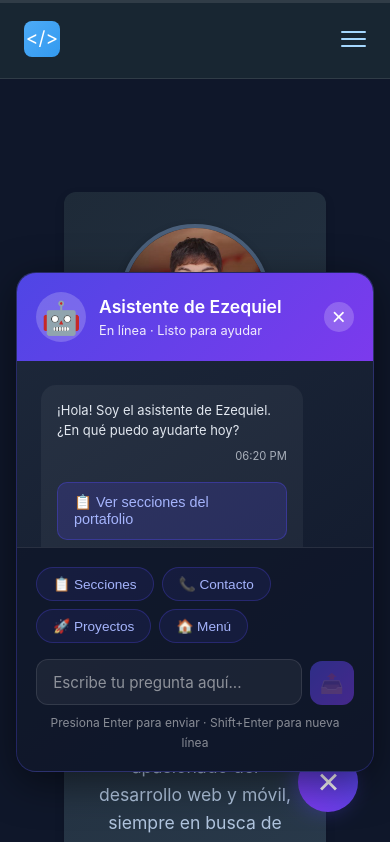
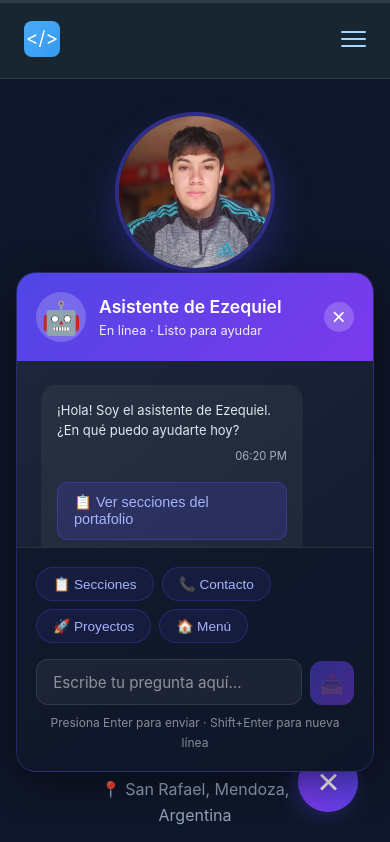
Before and after one commit to EzequielQ2004/Portafolio-Vuejs, a Vue app: page / in a window 390 px wide. Shown: the top 842 px of the page. Built offline with nearby package versions, Linux system fonts and the light colour scheme.

Commit message:
mejorar componente de datos personales

```diff
--- a/src/App.vue
+++ b/src/App.vue
@@ -345,7 +345,8 @@ onUnmounted(() => {
 
 /* Header Principal */
 .main-header {
-  padding-top: 80px; /* Para compensar el navbar fijo */
+  padding: 80px 2rem 5rem; /* Compensar navbar + padding */
+  background: #0f172a; /* Mismo fondo que app-container */
 }
 
 /* Secciones */
@@ -355,6 +356,7 @@ onUnmounted(() => {
   opacity: 0;
   transform: translateY(20px);
   transition: opacity 0.6s ease, transform 0.6s ease;
+  background: #0f172a; /* Fondo unificado */
 }
 
 .content-section.visible {
@@ -409,15 +411,6 @@ onUnmounted(() => {
   max-width: 600px;
   margin: 0 auto;
   line-height: 1.6;
-}
-
-/* Colores de fondo alternados para secciones */
-.content-section:nth-child(odd) {
-  background: linear-gradient(135deg, #0f172a 0%, #1e293b 100%);
-}
-
-.content-section:nth-child(even) {
-  background: linear-gradient(135deg, #1e293b 0%, #0f172a 100%);
 }
 
 /* Placeholder de Contacto */
--- a/src/components/DatosPersonales.vue
+++ b/src/components/DatosPersonales.vue
@@ -18,10 +18,11 @@ const telefono = '+54 2604-005223';
 </script>
 
 <template>
-<section class="datos-personales">
-  <div class="card">
-
-    <div class="foto-container">
+  <div class="datos-personales-container">
+    <div class="contenido-wrapper">
+      <!-- Foto de perfil -->
+      <div class="foto-perfil-section">
+        <!-- Aquí va tu imagen de perfil -->
         <img
           :src="fotoPerfil"
           alt="Foto de Ezequiel Quiroz"
@@ -29,6 +30,9 @@ const telefono = '+54 2604-005223';
         />
       </div>
 
+      <!-- Textos e información -->
+      <div class="info-section">
+        <div class="info-content">
           <h1 class="title">{{ title }}</h1>
           <h2 class="subtitle">{{ subtitle }}</h2>
           <p class="descripcion">{{ descripcion }}</p>
@@ -47,104 +51,244 @@ const telefono = '+54 2604-005223';
           </p>
           <p class="residencia">{{ residencia }}</p>
         </div>
-</section>
+      </div>
+    </div>
+  </div>
 </template>
 
 <style scoped>
-.datos-personales {
+.datos-personales-container {
+  width: 100%;
+  background: #0f172a; /* Sin background especial */
+}
+
+.contenido-wrapper {
+  max-width: 1200px;
+  margin: 0 auto;
+  display: flex;
+  align-items: center;
+  gap: 4rem;
+}
+
+/* Foto de perfil */
+.foto-perfil-section {
+  flex: 0 0 300px; /* Ancho fijo for desktop */
   display: flex;
   justify-content: center;
-  padding: 2rem;
 }
 
-.card {
-  background: linear-gradient(135deg, #1e2a38, #2c3e50);
-  color: #f5f5f5;
-  border-radius: 12px;
-  padding: 2rem;
-  box-shadow: 0 4px 10px rgba(0, 0, 0, 0.15);
-  text-align: center;
-  max-width: 400px;
+.foto-perfil {
+  width: 280px;
+  height: 280px;
+  border-radius: 50%;
+  object-fit: cover;
+  box-shadow: 0 20px 40px rgba(79, 70, 229, 0.3);
+  transition: transform 0.3s ease, box-shadow 0.3s ease;
+  border: 4px solid rgba(79, 70, 229, 0.5);
+}
+
+.foto-perfil:hover {
+  transform: scale(1.05);
+  box-shadow: 0 25px 50px rgba(79, 70, 229, 0.4);
+  border-color: rgba(79, 70, 229, 0.8);
+}
+
+/* Sección de información */
+.info-section {
+  flex: 1;
+  min-width: 0;
+}
+
+.info-content {
   display: flex;
   flex-direction: column;
+  gap: 1rem;
+}
+
+.title {
+  font-size: 2.5rem;
+  font-weight: 800;
+  color: #f1f5f9;
+  margin: 0;
+}
+
+.subtitle {
+  font-size: 1.5rem;
+  font-weight: 600;
+  background: linear-gradient(135deg, #4f46e5, #7c3aed);
+  -webkit-background-clip: text;
+  -webkit-text-fill-color: transparent;
+  background-clip: text;
+  margin: 0;
+}
+
+.descripcion {
+  font-size: 1.1rem;
+  color: #cbd5e1;
+  margin: 0;
+}
+
+.presentacion {
+  font-size: 1rem;
+  color: #94a3b8;
+  line-height: 1.6;
+  margin: 0;
+}
+
+.redes-sociales {
+  list-style: none;
+  padding: 0;
+  margin: 0;
+  display: flex;
+  gap: 1.5rem;
+  justify-content: flex-start;
   align-items: center;
 }
 
+.redes-sociales li {
+  margin: 0;
+}
 
-.foto-container {
-  width: 150px;
-  height: 150px;
-  margin-bottom: 1.5rem;
+.redes-sociales a {
   display: flex;
+  align-items: center;
   justify-content: center;
-  align-items: center;
+  width: 50px;
+  height: 50px;
+  background: rgba(79, 70, 229, 0.15);
+  border: 2px solid rgba(79, 70, 229, 0.3);
+  border-radius: 50%;
+  transition: all 0.3s ease;
+  text-decoration: none;
+}
+
+.redes-sociales a:hover {
+  background: rgba(79, 70, 229, 0.3);
+  border-color: rgba(79, 70, 229, 0.6);
+  transform: translateY(-5px);
+}
+
+.icon-redsocial {
+  width: 24px;
+  height: 24px;
+  filter: brightness(0.9);
+  transition: filter 0.3s ease;
+}
+
+.redes-sociales a:hover .icon-redsocial {
+  filter: brightness(1.2);
+}
+
+.contacto {
+  font-size: 1rem;
+  color: #cbd5e1;
+  margin: 0;
+}
+
+.residencia {
+  font-size: 1rem;
+  color: #94a3b8;
+  margin: 0;
+}
+
+/* Responsive - Pasar a layout vertical en tablets y móviles */
+@media (max-width: 1024px) {
+  .contenido-wrapper {
+    flex-direction: column;
+    gap: 2rem;
+    text-align: center;
+  }
+
+  .foto-perfil-section {
+    flex: 0 0 auto;
   }
 
   .foto-perfil {
+    width: 240px;
+    height: 240px;
+  }
+
+  .info-section {
     width: 100%;
-  height: 100%;
-  border-radius: 50%;
-  object-fit: cover;
-  border: 4px solid #4a5f7a;
-  box-shadow: 0 4px 8px rgba(0, 0, 0, 0.3);
+  }
+
+  .redes-sociales {
+    justify-content: center;
   }
 
   .title {
     font-size: 2.2rem;
-  font-weight: 700;
-  margin-bottom: 0.2rem;
   }
 
   .subtitle {
     font-size: 1.3rem;
-  color: #9caebf;
-  margin-bottom: 1rem;
+  }
 }
 
-.descripcion {
-  font-size: 1rem;
-  font-weight: 600;
-  color: #d0e3f1;
-  margin-bottom: 1rem;
+@media (max-width: 768px) {
+  .contenido-wrapper {
+    gap: 1.5rem;
+    padding: 0 1rem;
+  }
+
+  .foto-perfil {
+    width: 200px;
+    height: 200px;
+  }
+
+  .title {
+    font-size: 1.8rem;
+  }
+
+  .subtitle {
+    font-size: 1.1rem;
   }
 
   .presentacion {
-  font-size: 1.1rem;
-  line-height: 1.6;
-  margin-bottom: 1.5rem;
-  color: #b0c4de;
+    font-size: 0.95rem;
   }
 
   .redes-sociales {
-  display: flex;
-  justify-content: center;
     gap: 1rem;
-  margin-bottom: 1.5rem;
+  }
+
+  .redes-sociales a {
+    width: 45px;
+    height: 45px;
   }
 
   .icon-redsocial {
+    width: 20px;
+    height: 20px;
+  }
+}
+
+@media (max-width: 480px) {
+  .foto-perfil {
+    width: 160px;
+    height: 160px;
+  }
+
+  .title {
+    font-size: 1.6rem;
+  }
+
+  .subtitle {
+    font-size: 1rem;
+  }
+
+  .redes-sociales {
+    gap: 0.8rem;
+  }
+
+  .redes-sociales a {
     width: 40px;
     height: 40px;
-  padding: 5px;
-  border-radius: 50%;
-  transition: transform 0.3s ease, box-shadow 0.3s ease;
   }
 
-.icon-redsocial:hover {
-  transform: scale(1.1);
-  box-shadow: 0px 0px 8px rgba(255, 255, 255, 0.5);
+  .icon-redsocial {
+    width: 18px;
+    height: 18px;
   }
-
-.contacto {
-  font-size: 1rem;
-  font-weight: 600;
-  color: #a1c3d1;
-  margin-bottom: 0.5rem;
-}
-
-.residencia {
-  font-size: 1rem;
-  color: #9caebf;
-  font-weight: 500;
 }
 </style>
```
Lines whose indentation alone changed are shown as unchanged.
